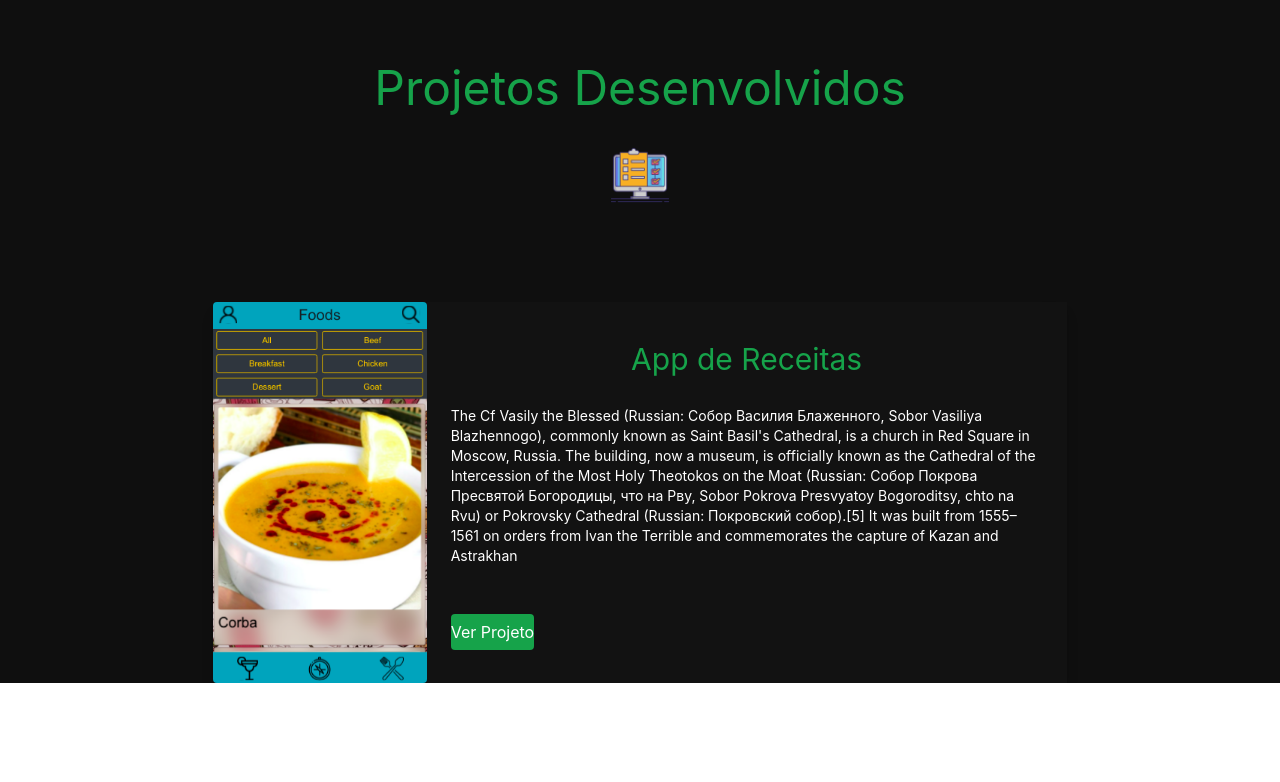
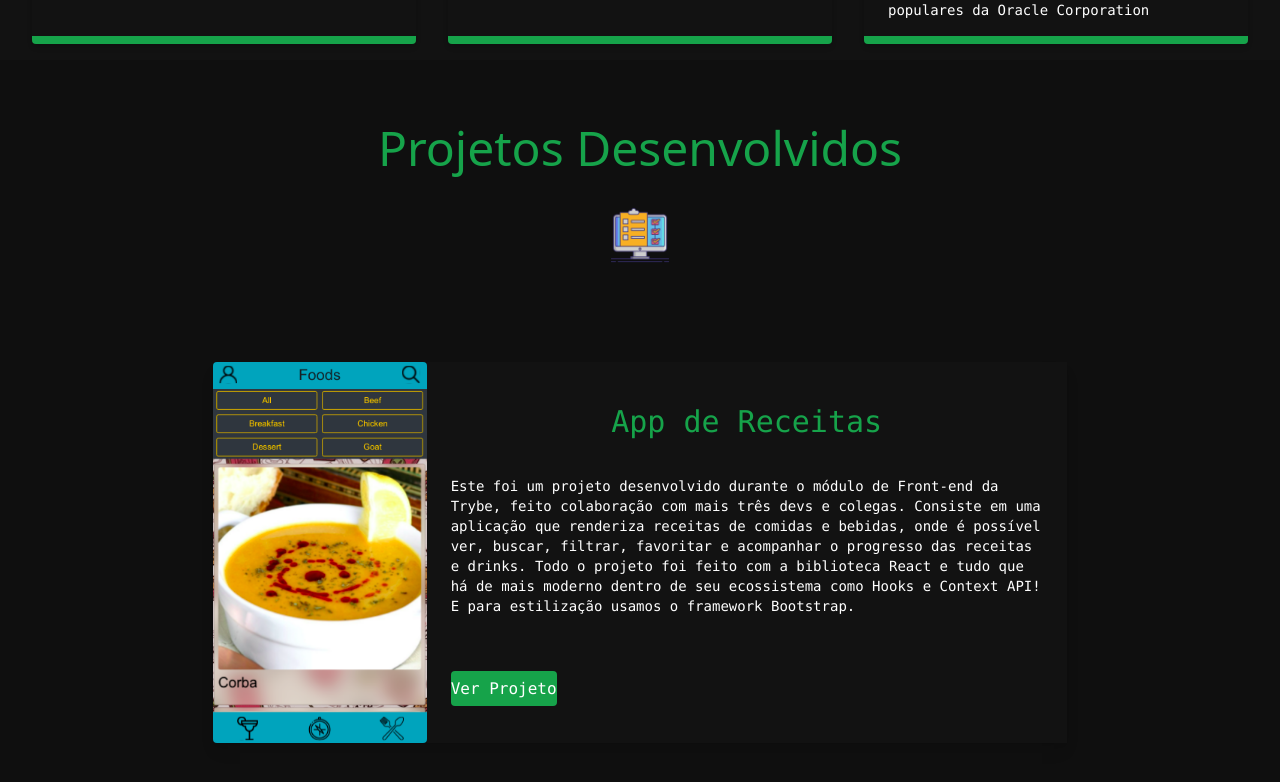
Before and after one commit to GabFontes/MeuPortfolio, a React (Create React App) app: page / in a window 1280 px wide. Shown: the part 1728-2510 px from the top of the page. Before the commit the page ends 2411 px from the top, so only its background shows below. Built offline with nearby package versions, Linux system fonts and the light colour scheme.

Commit message:
feat: adding a font family to technologies cards and projects card

```diff
--- a/src/components/Home/index.js
+++ b/src/components/Home/index.js
@@ -3,7 +3,7 @@ import { NavigationBar, Knowledges, Projects, AboutMe } from '..'
 
 export function Home() {
   return (
-    <div className='bg-neutral'>
+    <div className='bg-neutral font-sans'>
       <NavigationBar />
       <AboutMe />
       <Knowledges />
--- a/src/components/Knowledges/style.js
+++ b/src/components/Knowledges/style.js
@@ -18,6 +18,7 @@ flex
 justify-center
 flex-wrap
 flex-col
+font-mono
 `
 
 export const Card = tw.span`
--- a/src/components/Navigation Bar/style.js
+++ b/src/components/Navigation Bar/style.js
@@ -11,8 +11,8 @@ right-0
 justify-between
 flex-wrap
 bg-neutral
-pt-5
-pb-5
+pt-3
+pb-3
 pl-24
 pr-24
 flex-shrink-0
--- a/src/components/Projects/style.js
+++ b/src/components/Projects/style.js
@@ -32,6 +32,7 @@ p-4
 md:p-0
 h-2/6
 w-full
+font-mono
 `
 
 export const CardWrapper = tw.div`
--- a/src/data/projects.js
+++ b/src/data/projects.js
@@ -1,12 +1,12 @@
 import appDeReceitas from '../images/projeto-app-de-receitas.png'
 
 const projectsData = [
-    {
-        name: "App de Receitas",
-        description: "The Cf Vasily the Blessed (Russian: Собор Василия Блаженного, Sobor Vasiliya Blazhennogo), commonly known as Saint Basil's Cathedral, is a church in Red Square in Moscow, Russia. The building, now a museum, is officially known as the Cathedral of the Intercession of the Most Holy Theotokos on the Moat (Russian: Собор Покрова Пресвятой Богородицы, что на Рву, Sobor Pokrova Presvyatoy Bogoroditsy, chto na Rvu) or Pokrovsky Cathedral (Russian: Покровский собор).[5] It was built from 1555–1561 on orders from Ivan the Terrible and commemorates the capture of Kazan and Astrakhan",
-        image: appDeReceitas,
-        link:"https://app-de-receitas-gabfontes.vercel.app/"
-    },
+  {
+    name: "App de Receitas",
+    description: "Este foi um projeto desenvolvido durante o módulo de Front-end da Trybe, feito colaboração com mais três devs e colegas. Consiste em uma aplicação que renderiza receitas de comidas e bebidas, onde é possível ver, buscar, filtrar, favoritar e acompanhar o progresso das receitas e drinks. Todo o projeto foi feito com a biblioteca React e tudo que há de mais moderno dentro de seu ecossistema como Hooks e Context API! E para estilização usamos o framework Bootstrap.",
+    image: appDeReceitas,
+    link: "https://app-de-receitas-gabfontes.vercel.app/"
+  },
 ];
 
 export default projectsData;
```
Also changed, not shown: src/components/Projects/index.js (+7 -0 lines).
